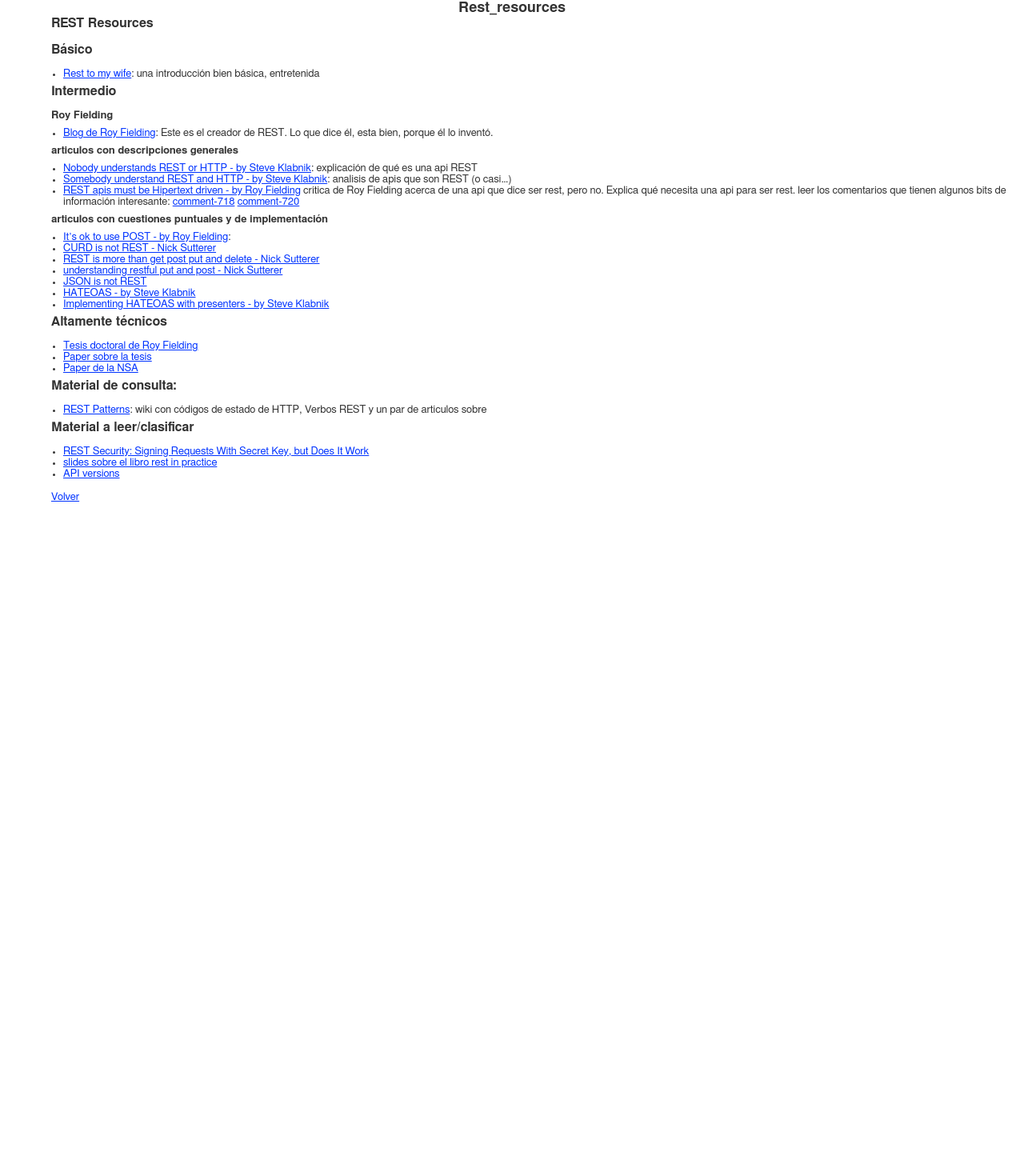
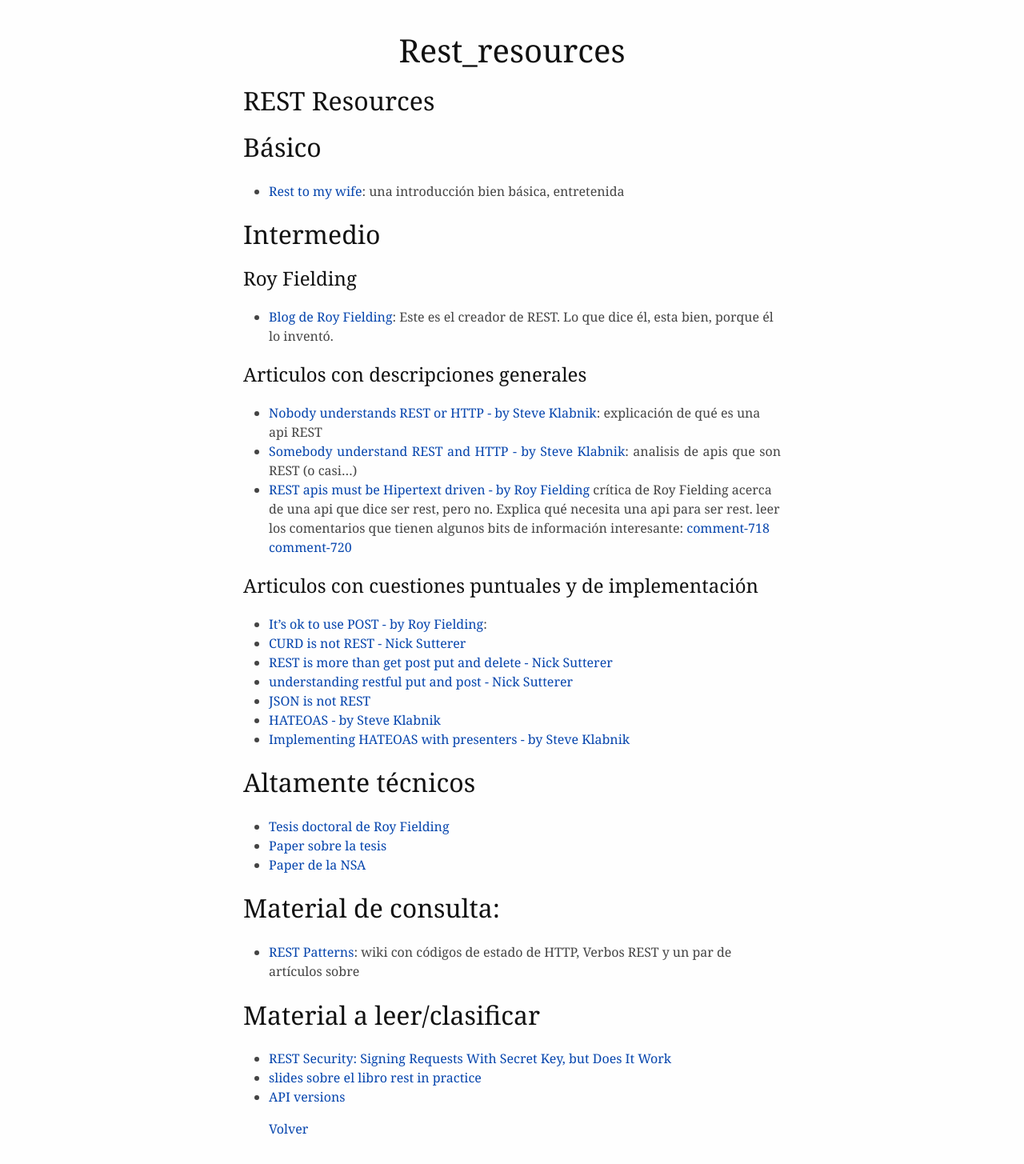
Before and after one commit to Desarrollo-CeSPI/desarrollo-cespi.github.io, a Jekyll site: the page built from _posts/2012-12-03-rest_resources.md, in a window 1280 px wide. Shown: the whole page at 80% size. Built offline with Jekyll 4.4.1, drawn with Linux system fonts in a browser that asks for light colours; nearby versions of some CDN libraries; Markdown is read by kramdown in place of the engine named in the settings; before the commit the page ends 900 px from its top, so only the background shows below that.

Commit message:
Adding a little style using Markdown.css style

```diff
--- a/_layouts/default.html
+++ b/_layouts/default.html
@@ -47,8 +47,8 @@
 		 - see wikipedia for info on browser support: http://mky.be/favicon/ -->
 
 	<!-- CSS: screen, mobile & print are all in the same file -->
-	<link rel="stylesheet" href="/css/style.css">
-	<link rel="stylesheet" href="/css/self.css">
+	<link rel="stylesheet" href="/css/markdown.css">
+  <link rel="stylesheet" href="/css/self.css">
 
 	<!-- all our JS is at the bottom of the page, except for Modernizr. -->
 	<script src="/js/modernizr-1.7.min.js"></script>
--- a/_layouts/post.html
+++ b/_layouts/post.html
@@ -8,6 +8,6 @@
 
 <nav>
   <ul>
-    <li><a href="/"> Volver </a></li>
+    <li style="list-style-type: none;"><a href="/"> Volver </a></li>
   </ul>
 </nav>
--- a/_posts/2012-12-03-rest_resources.md
+++ b/_posts/2012-12-03-rest_resources.md
@@ -7,19 +7,19 @@
 -------------------
 
 
-Básico
-------
+##Básico
+
 * [Rest to my wife](http://tomayko.com/writings/rest-to-my-wife): una introducción bien básica, entretenida
 
 
-Intermedio
-----------
+##Intermedio
+
 ###Roy Fielding
 * [Blog de Roy Fielding](http://roy.gbiv.com/untangled/): Este es el creador de REST. Lo que dice él, esta bien, porque él lo inventó.
 
 
 
-###articulos con descripciones generales
+###Articulos con descripciones generales
 * [Nobody understands REST or HTTP - by Steve Klabnik](http://blog.steveklabnik.com/posts/2011-07-03-nobody-understands-rest-or-http): explicación de qué es una api REST
 * [Somebody understand REST and HTTP - by Steve Klabnik](http://blog.steveklabnik.com/posts/2011-08-07-some-people-understand-rest-and-http): analisis de apis que son REST (o casi...)
 
@@ -30,7 +30,7 @@
     [comment-720](http://roy.gbiv.com/untangled/2008/rest-apis-must-be-hypertext-driven#comment-720)
 
 
-### articulos con cuestiones puntuales y de implementación
+###Articulos con cuestiones puntuales y de implementación
 * [It's ok to use POST - by Roy Fielding](http://roy.gbiv.com/untangled/2009/it-is-okay-to-use-post):
 * [CURD is not REST - Nick Sutterer](http://nicksda.apotomo.de/2010/10/rails-misapprehensions-crud-is-not-rest/#comment-644)
 * [REST is more than get post put and delete - Nick Sutterer](http://nicksda.apotomo.de/2010/12/rails-misapprehensions-rest-is-more-than-get-post-put-and-delete/)
@@ -43,21 +43,21 @@
 * [Implementing HATEOAS with presenters - by Steve Klabnik](http://blog.steveklabnik.com/posts/2012-01-06-implementing-hateoas-with-presenters)
 
 
-Altamente técnicos
-------------------
+##Altamente técnicos
+
 
 * [Tesis doctoral de Roy Fielding](http://www.ics.uci.edu/~fielding/pubs/dissertation/top.htm)
 * [Paper sobre la tesis](/static/2002-REST-TOIT.pdf)
 * [Paper de la NSA](/static/guidelines_implementation_rest.pdf)
 
 
-Material de consulta:
----------------------
+##Material de consulta:
+
 * [REST Patterns](http://restpatterns.org/): wiki con códigos de estado de HTTP, Verbos REST y un par de artículos sobre
 
 
-Material a leer/clasificar
---------------------------
+##Material a leer/clasificar
+
 * [REST Security: Signing Requests With Secret Key, but Does It Work](http://www.naildrivin5.com/blog/2008/04/21/rest-security-signing-requests-with-secret-key-but-does-it-work.html)
 * [slides sobre el libro rest in practice](http://www.slideshare.net/guilhermecaelum/rest-in-practice)
 * [API versions](http://www.informit.com/articles/article.aspx?p=1566460)
--- /dev/null
+++ b/css/markdown.css
@@ -0,0 +1,101 @@
+html { font-size: 100%; overflow-y: scroll; -webkit-text-size-adjust: 100%; -ms-text-size-adjust: 100%; }
+
+body{
+color:#444;
+font-family:Georgia, Palatino, 'Palatino Linotype', Times, 'Times New Roman', serif;
+font-size:12px;
+line-height:1.5em;
+padding:1em;
+margin:auto;
+max-width:42em;
+background:#fefefe;
+}
+
+a{ color: #0645ad; text-decoration:none;}
+a:visited{ color: #0b0080; }
+a:hover{ color: #06e; }
+a:active{ color:#faa700; }
+a:focus{ outline: thin dotted; }
+a:hover, a:active{ outline: 0; }
+
+::-moz-selection{background:rgba(255,255,0,0.3);color:#000}
+::selection{background:rgba(255,255,0,0.3);color:#000}
+
+a::-moz-selection{background:rgba(255,255,0,0.3);color:#0645ad}
+a::selection{background:rgba(255,255,0,0.3);color:#0645ad}
+
+p{
+margin:1em 0;
+}
+
+img{
+max-width:100%;
+}
+
+h1,h2,h3,h4,h5,h6{
+font-weight:normal;
+color:#111;
+line-height:1em;
+}
+h4,h5,h6{ font-weight: bold; }
+h1{ font-size:2.5em; }
+h2{ font-size:2em; }
+h3{ font-size:1.5em; }
+h4{ font-size:1.2em; }
+h5{ font-size:1em; }
+h6{ font-size:0.9em; }
+
+blockquote{
+color:#666666;
+margin:0;
+padding-left: 3em;
+border-left: 0.5em #EEE solid;
+}
+hr { display: block; height: 2px; border: 0; border-top: 1px solid #aaa;border-bottom: 1px solid #eee; margin: 1em 0; padding: 0; }
+pre, code, kbd, samp { color: #000; font-family: monospace, monospace; _font-family: 'courier new', monospace; font-size: 0.98em; }
+pre { white-space: pre; white-space: pre-wrap; word-wrap: break-word; }
+
+b, strong { font-weight: bold; }
+
+dfn { font-style: italic; }
+
+ins { background: #ff9; color: #000; text-decoration: none; }
+
+mark { background: #ff0; color: #000; font-style: italic; font-weight: bold; }
+
+sub, sup { font-size: 75%; line-height: 0; position: relative; vertical-align: baseline; }
+sup { top: -0.5em; }
+sub { bottom: -0.25em; }
+
+ul, ol { margin: 1em 0; padding: 0 0 0 2em; }
+li p:last-child { margin:0 }
+dd { margin: 0 0 0 2em; }
+
+img { border: 0; -ms-interpolation-mode: bicubic; vertical-align: middle; }
+
+table { border-collapse: collapse; border-spacing: 0; }
+td { vertical-align: top; }
+
+@media only screen and (min-width: 480px) {
+body{font-size:14px;}
+}
+
+@media only screen and (min-width: 768px) {
+body{font-size:16px;}
+}
+
+@media print {
+  * { background: transparent !important; color: black !important; filter:none !important; -ms-filter: none !important; }
+  body{font-size:12pt; max-width:100%;}
+  a, a:visited { text-decoration: underline; }
+  hr { height: 1px; }
+  a[href]:after { content: " (" attr(href) ")"; }
+  abbr[title]:after { content: " (" attr(title) ")"; }
+  .ir a:after, a[href^="javascript:"]:after, a[href^="#"]:after { content: ""; }
+  pre, blockquote { border: 1px solid #999; page-break-inside: avoid; }
+  tr, img { page-break-inside: avoid; }
+  img { max-width: 100% !important; }
+  @page { margin: 0.5cm; }
+  p, h2, h3 { orphans: 3; widows: 3; }
+  h2, h3 { page-break-after: avoid; }
+}
--- a/css/self.css
+++ b/css/self.css
@@ -1,49 +1,9 @@
-.content-wrapper nav
+h1
 {
-  margin-top: 15px;
+text-align: center;
 }
 
-.content-wrapper header h2
+p
 {
-  margin-bottom: 5px;
+text-align: justify;
 }
-
-nav ul li
-{
-  list-style-type: none;
-}
-
-h1
-{
-  text-align: center;
-  font-size: 18px;
-}
-
-.content-wrapper
-{
-  margin-left: 5%;
-}
-
-.content-wrapper h2
-{
-  font-size: 16px;
-}
-
-.wrapper h2
-{
-  margin-bottom: 15px;
-}
-
-.content-wrapper article h3
-{
-  margin-top: 8px;
-  margin-bottom: 8px;
-}
-
-.content-wrapper article ul
-{
-  margin-bottom: 5px;
-  margin-top: 5px;
-  list-style-type: disc;
-  margin-left: 15px;
-}
--- a/css/style.css
+++ /dev/null
@@ -1,176 +0,0 @@
-/*
-	HTML5 Reset :: style.css
-	----------------------------------------------------------
-	We have learned much from/been inspired by/taken code where offered from:
-
-	Eric Meyer					:: http://ericmeyer.com
-	HTML5 Doctor				:: http://html5doctor.com
-	and the HTML5 Boilerplate	:: http://html5boilerplate.com
-
--------------------------------------------------------------------------------*/
-
-/* Let's default this puppy out
--------------------------------------------------------------------------------*/
-
-html, body, body div, span, object, iframe, h1, h2, h3, h4, h5, h6, p, blockquote, pre, abbr, address, cite, code, del, dfn, em, img, ins, kbd, q, samp, small, strong, sub, sup, var, b, i, dl, dt, dd, ol, ul, li, fieldset, form, label, legend, table, caption, tbody, tfoot, thead, tr, th, td, article, aside, figure, footer, header, hgroup, menu, nav, section, time, mark, audio, video {
-	margin: 0;
-	padding: 0;
-	border: 0;
-	outline: 0;
-	font-size: 100%;
-	vertical-align: baseline;
-	background: transparent;
-}
-
-article, aside, figure, footer, header, hgroup, nav, section {display: block;}
-
-/* Responsive images and other embedded objects
-   Note: keeping IMG here will cause problems if you're using foreground images as sprites.
-   If this default setting for images is causing issues, you might want to replace it with a .responsive class instead. */
-img,
-object,
-embed {max-width: 100%;}
-
-/* force a vertical scrollbar to prevent a jumpy page */
-html {overflow-y: scroll;}
-
-/* we use a lot of ULs that aren't bulleted.
-	don't forget to restore the bullets within content. */
-ul {list-style: none;}
-
-blockquote, q {quotes: none;}
-
-blockquote:before,
-blockquote:after,
-q:before,
-q:after {content: ''; content: none;}
-
-a {margin: 0; padding: 0; font-size: 100%; vertical-align: baseline; background: transparent;}
-
-del {text-decoration: line-through;}
-
-abbr[title], dfn[title] {border-bottom: 1px dotted #000; cursor: help;}
-
-/* tables still need cellspacing="0" in the markup */
-table {border-collapse: collapse; border-spacing: 0;}
-th {font-weight: bold; vertical-align: bottom;}
-td {font-weight: normal; vertical-align: top;}
-
-hr {display: block; height: 1px; border: 0; border-top: 1px solid #ccc; margin: 1em 0; padding: 0;}
-
-input, select {vertical-align: middle;}
-
-pre {
-	white-space: pre; /* CSS2 */
-	white-space: pre-wrap; /* CSS 2.1 */
-	white-space: pre-line; /* CSS 3 (and 2.1 as well, actually) */
-	word-wrap: break-word; /* IE */
-}
-
-input[type="radio"] {vertical-align: text-bottom;}
-input[type="checkbox"] {vertical-align: bottom; *vertical-align: baseline;}
-.ie6 input {vertical-align: text-bottom;}
-
-select, input, textarea {font: 99% sans-serif;}
-
-table {font-size: inherit; font: 100%;}
-
-/* Accessible focus treatment
-	people.opera.com/patrickl/experiments/keyboard/test */
-a:hover, a:active {outline: none;}
-
-small {font-size: 85%;}
-
-strong, th {font-weight: bold;}
-
-td, td img {vertical-align: top;}
-
-/* Make sure sup and sub don't screw with your line-heights
-	gist.github.com/413930 */
-sub, sup {font-size: 75%; line-height: 0; position: relative;}
-sup {top: -0.5em;}
-sub {bottom: -0.25em;}
-
-/* standardize any monospaced elements */
-pre, code, kbd, samp {font-family: monospace, sans-serif;}
-
-/* hand cursor on clickable elements */
-.clickable,
-label,
-input[type=button],
-input[type=submit],
-button {cursor: pointer;}
-
-/* Webkit browsers add a 2px margin outside the chrome of form elements */
-button, input, select, textarea {margin: 0;}
-
-/* make buttons play nice in IE */
-button {width: auto; overflow: visible;}
-
-/* scale images in IE7 more attractively */
-.ie7 img {-ms-interpolation-mode: bicubic;}
-
-/* prevent BG image flicker upon hover */
-.ie6 html {filter: expression(document.execCommand("BackgroundImageCache", false, true));}
-
-/* let's clear some floats */
-.clearfix:before, .clearfix:after { content: "\0020"; display: block; height: 0; overflow: hidden; }
-.clearfix:after { clear: both; }
-.clearfix { zoom: 1; }
-
-
-
-/* Ok, this is where the fun starts.
--------------------------------------------------------------------------------*/
-
-/* new Linux- and Windows-friendly sans-serif font stack: http://mky.be/fontstack */
-body {font: 13px Helmet, Freesans, sans-serif;}
-
-/* using local fonts? make sure to read up on Paul Irish's
-	Bulletproof @font-face syntax: http://mky.be/font-face/bulletproof/ */
-
-/* we like off-black for text */
-body, select, input, textarea {color: #333;}
-
-a {color: #03f;}
-a:hover {color: #69f;}
-
-/* Custom text-selection colors (remove any text shadows: twitter.com/miketaylr/status/12228805301) */
-::-moz-selection{background: #fcd700; color: #fff; text-shadow: none;}
-::selection {background: #fcd700; color: #fff; text-shadow: none;}
-
-/*	j.mp/webkit-tap-highlight-color */
-a:link {-webkit-tap-highlight-color: #fcd700;}
-
-ins {background-color: #fcd700; color: #000; text-decoration: none;}
-mark {background-color: #fcd700; color: #000; font-style: italic; font-weight: bold;}
-
-
-
-
-
-/* Print styles!
--------------------------------------------------------------------------------*/
-@media print {
-
-
-
-}
-
-
-/* Media queries!
--------------------------------------------------------------------------------*/
-
-/* Consider this: www.cloudfour.com/css-media-query-for-mobile-is-fools-gold/ */
-@media screen and (max-device-width: 480px) {
-
-
-}
-
-@media all and (orientation: portrait) {
-
-}
-
-@media all and (orientation: landscape) {
-
-}
```
Also changed, not shown: _posts/2012-12-04-un_poco_sobre_http_headers_y_cache.md (+2 -2 lines).
